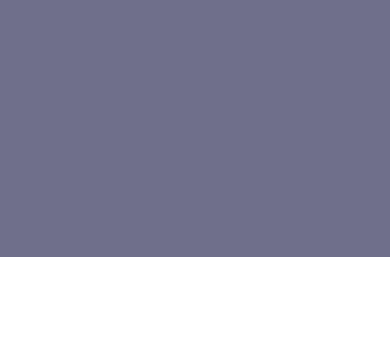
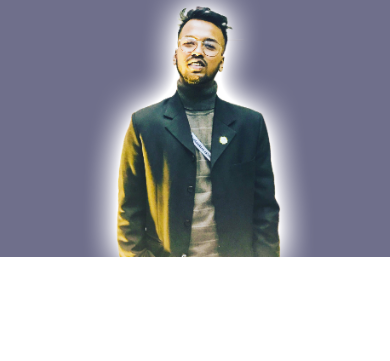
Before and after one commit to ThisIsSheikhRidwan/sheikh, a plain HTML site: page about.html in a window 390 px wide. Shown: the part 224-585 px from the top of the page. Drawn offline with nearby package versions, Linux system fonts and the light colour scheme; files whose address does not match are found by name.

Commit message:
styles.css

```diff
--- a/styles.css
+++ b/styles.css
@@ -313,7 +313,7 @@ p {
 .sub-header{
     height:57vh;
     width: 100vw;
-    background-image:url(images/bannertrans.png);
+    background-image:url(bannertrans.png);
     background-position: center;
     background-size: 1200px;
     background-position-y: bottom;
@@ -367,7 +367,7 @@ p {
     .sub-header{
     height:57vh;
     width: 100vw;
-    background-image:url(images/bannertrans.png);
+    background-image:url(bannertrans.png);
     background-position: center;
     background-size: 806px;
     background-position-y: bottom;
@@ -396,7 +396,7 @@ p {
     .sub-header{
     height:57vh;
     width: 100vw;
-    background-image:url(images/bannertrans.png);
+    background-image:url(bannertrans.png);
     background-position: center;
     background-size: 469px;
     background-position-y: bottom;
```
